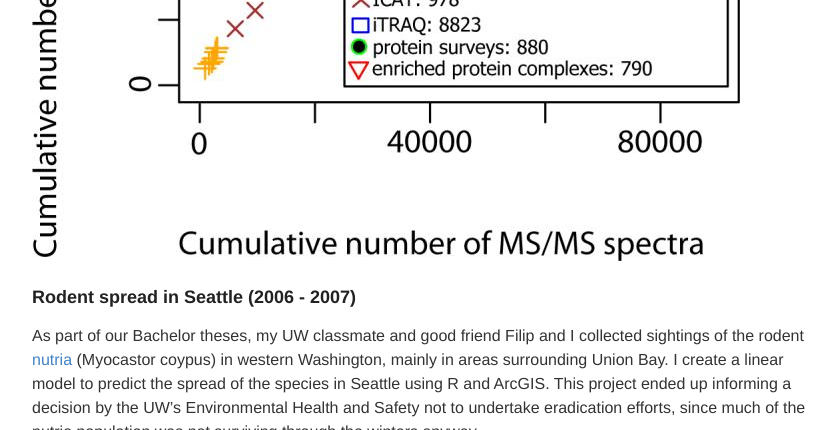
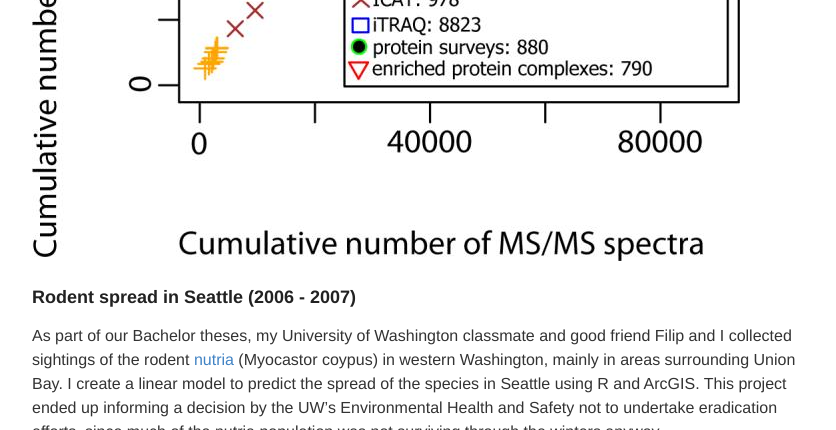
Before and after one commit to ptvan/ptvan.github.io, a Jekyll site: the page built from research.md, in a window 1280 px wide and 900 px high, scrolled down 3470 px, cut to the strip 0-430 px from the top of the window. Shown: the whole strip, without its empty margins (218-1054 px from the left). Built offline with Jekyll 4.4.1, drawn with Linux system fonts in a browser that asks for light colours.

Commit message:
minor text updates

```diff
--- a/research.md
+++ b/research.md
@@ -48,6 +48,6 @@ During my internship at ISB, I converted peptide mass spectra of _Halobacterium_
 ![Halobacterium PeptideAtlas](/images/halopeptideatlas-peptidecount.jpg "halopeptideatlas-peptidecount.jpg")
 
 ### Rodent spread in Seattle (2006 - 2007)
-As part of our Bachelor theses, my UW classmate and good friend Filip and I collected sightings of the rodent [nutria](https://en.wikipedia.org/wiki/Coypu) (Myocastor coypus) in western Washington, mainly in areas surrounding Union Bay. I create a linear model to predict the spread of the species in Seattle using R and ArcGIS. This project ended up informing a decision by the UW's Environmental Health and Safety not to undertake eradication efforts, since much of the nutria population was not surviving through the winters anyway.
+As part of our Bachelor theses, my University of Washington classmate and good friend Filip and I collected sightings of the rodent [nutria](https://en.wikipedia.org/wiki/Coypu) (Myocastor coypus) in western Washington, mainly in areas surrounding Union Bay. I create a linear model to predict the spread of the species in Seattle using R and ArcGIS. This project ended up informing a decision by the UW's Environmental Health and Safety not to undertake eradication efforts, since much of the nutria population was not surviving through the winters anyway.
 
 ![UBNA nutria map](/images/UBNA-model.jpg "UBNA-model.jpg")
```
